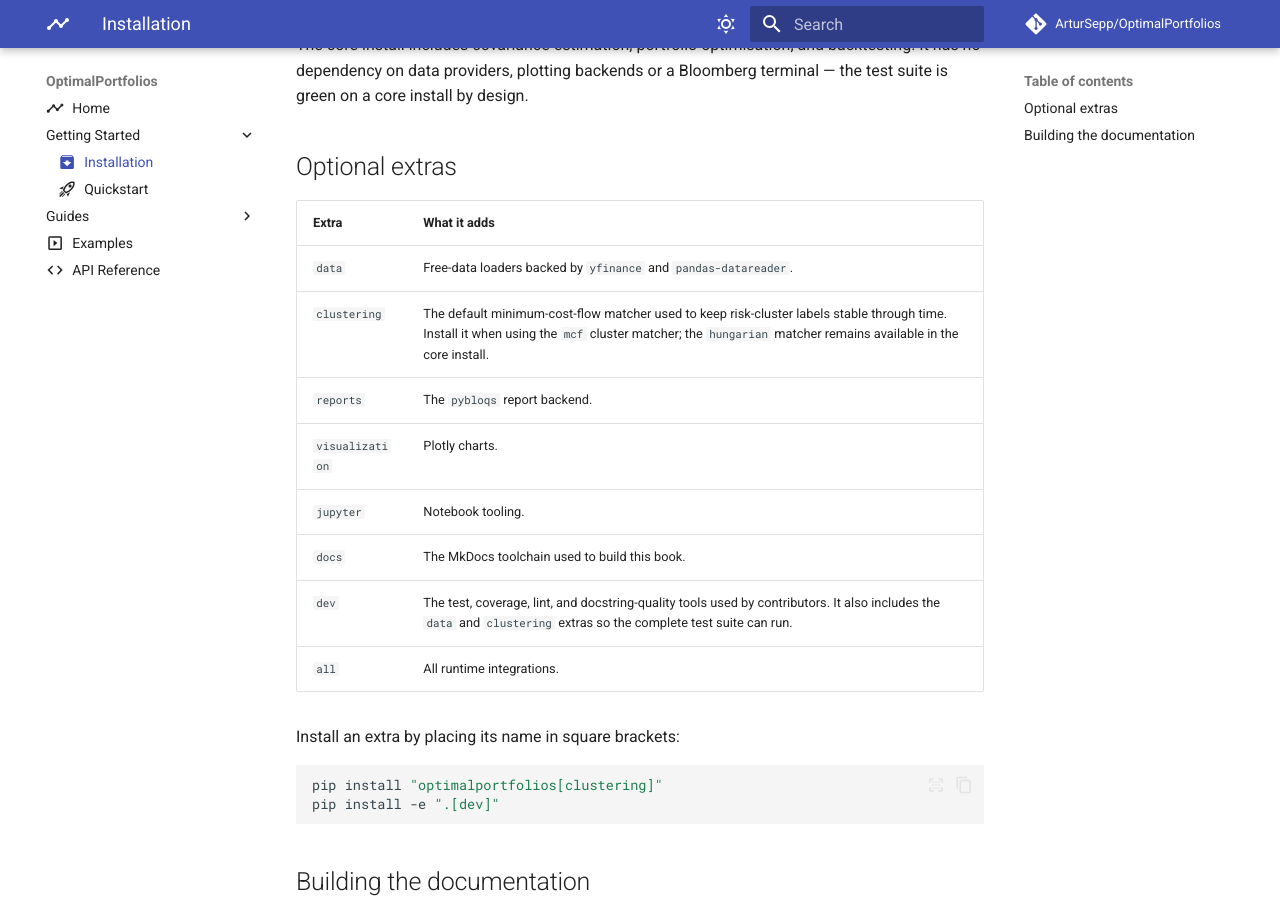
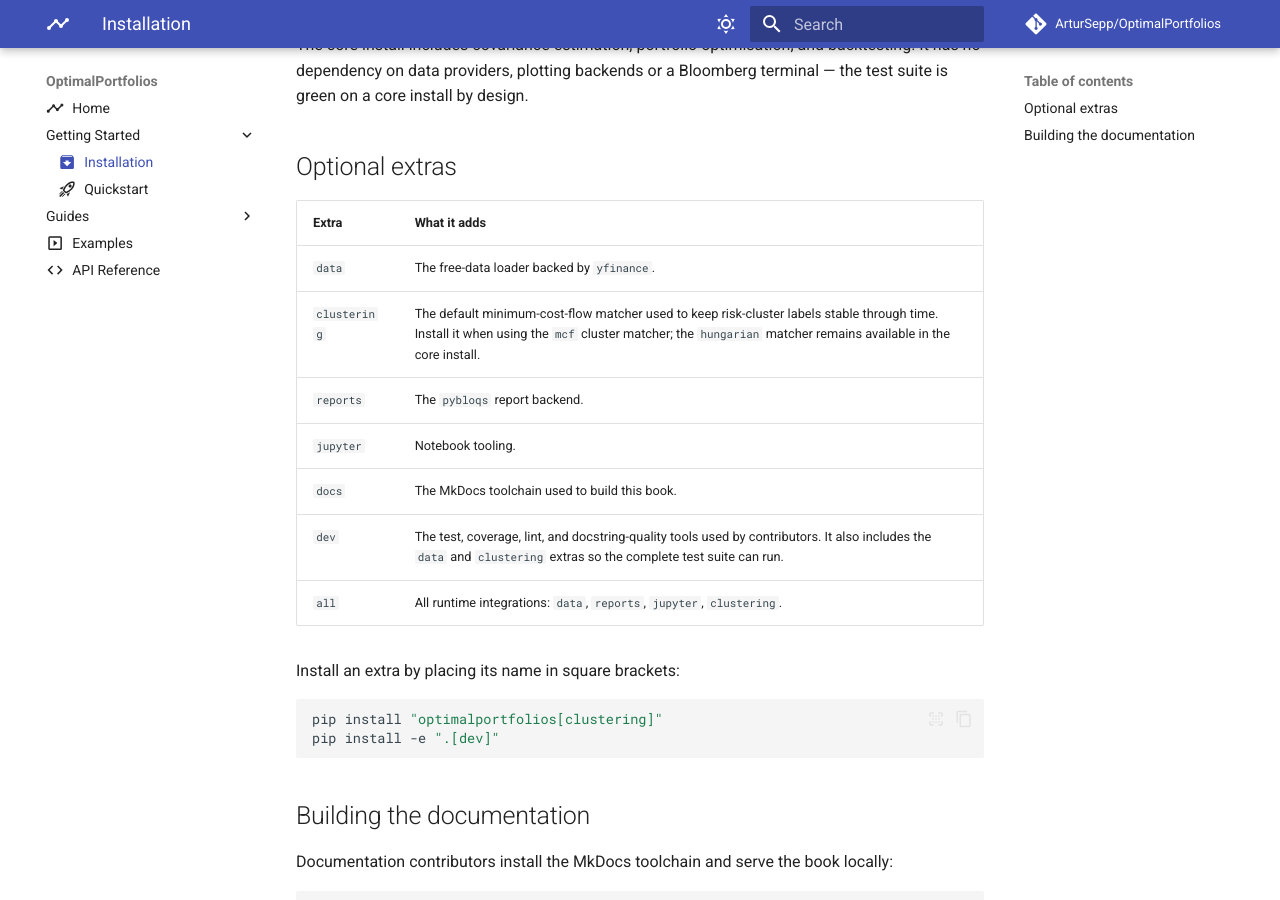
Before and after one commit to ArturSepp/OptimalPortfolios, an MkDocs documentation site: the page built from docs/installation.md, in a window 1280 px wide and 900 px high, scrolled down 285 px. Built offline with MkDocs 1.6.1 and Material for MkDocs 9.7.7, drawn with Linux system fonts in a browser that asks for light colours; comment, search, counter and statistics services are not loaded.

Commit message:
Track the 6.12.0 extras change in the book
The merge of main brought 6.12.0, which dropped the visualization extra and
the pandas-datareader and jinja2 dependencies. docs/installation.md still
listed all three; AGENTS.md's extras line still named visualization.

Refs #37

Co-Authored-By: Claude Opus 5 (1M context) <noreply@anthropic.com>

```diff
--- a/docs/installation.md
+++ b/docs/installation.md
@@ -18,14 +18,13 @@ test suite is green on a core install by design.
 
 | Extra | What it adds |
 |---|---|
-| `data` | Free-data loaders backed by `yfinance` and `pandas-datareader`. |
+| `data` | The free-data loader backed by `yfinance`. |
 | `clustering` | The default minimum-cost-flow matcher used to keep risk-cluster labels stable through time. Install it when using the `mcf` cluster matcher; the `hungarian` matcher remains available in the core install. |
 | `reports` | The `pybloqs` report backend. |
-| `visualization` | Plotly charts. |
 | `jupyter` | Notebook tooling. |
 | `docs` | The MkDocs toolchain used to build this book. |
 | `dev` | The test, coverage, lint, and docstring-quality tools used by contributors. It also includes the `data` and `clustering` extras so the complete test suite can run. |
-| `all` | All runtime integrations. |
+| `all` | All runtime integrations: `data`, `reports`, `jupyter`, `clustering`. |
 
 Install an extra by placing its name in square brackets:
 
```
Also changed, not shown: AGENTS.md (+1 -1 lines).
